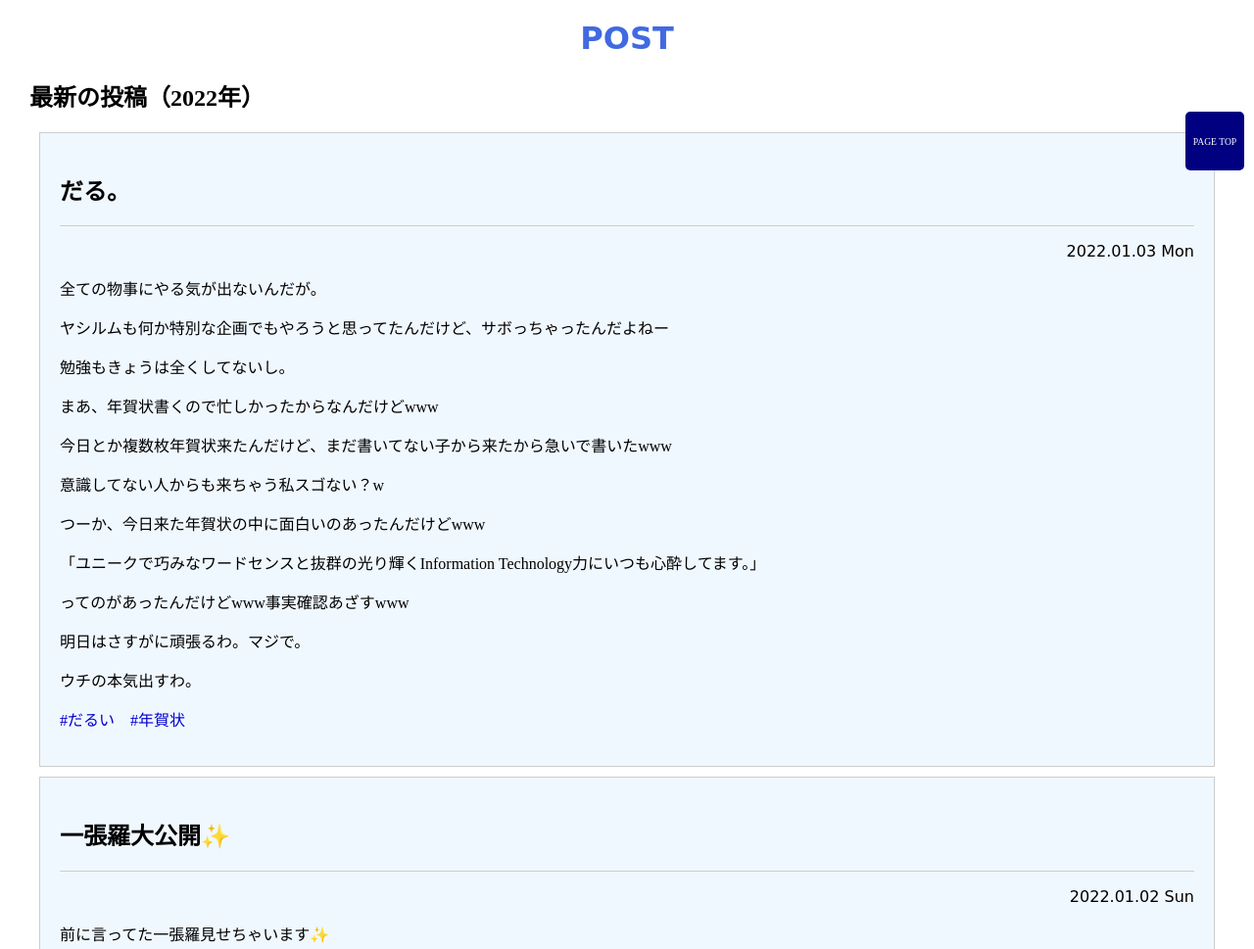
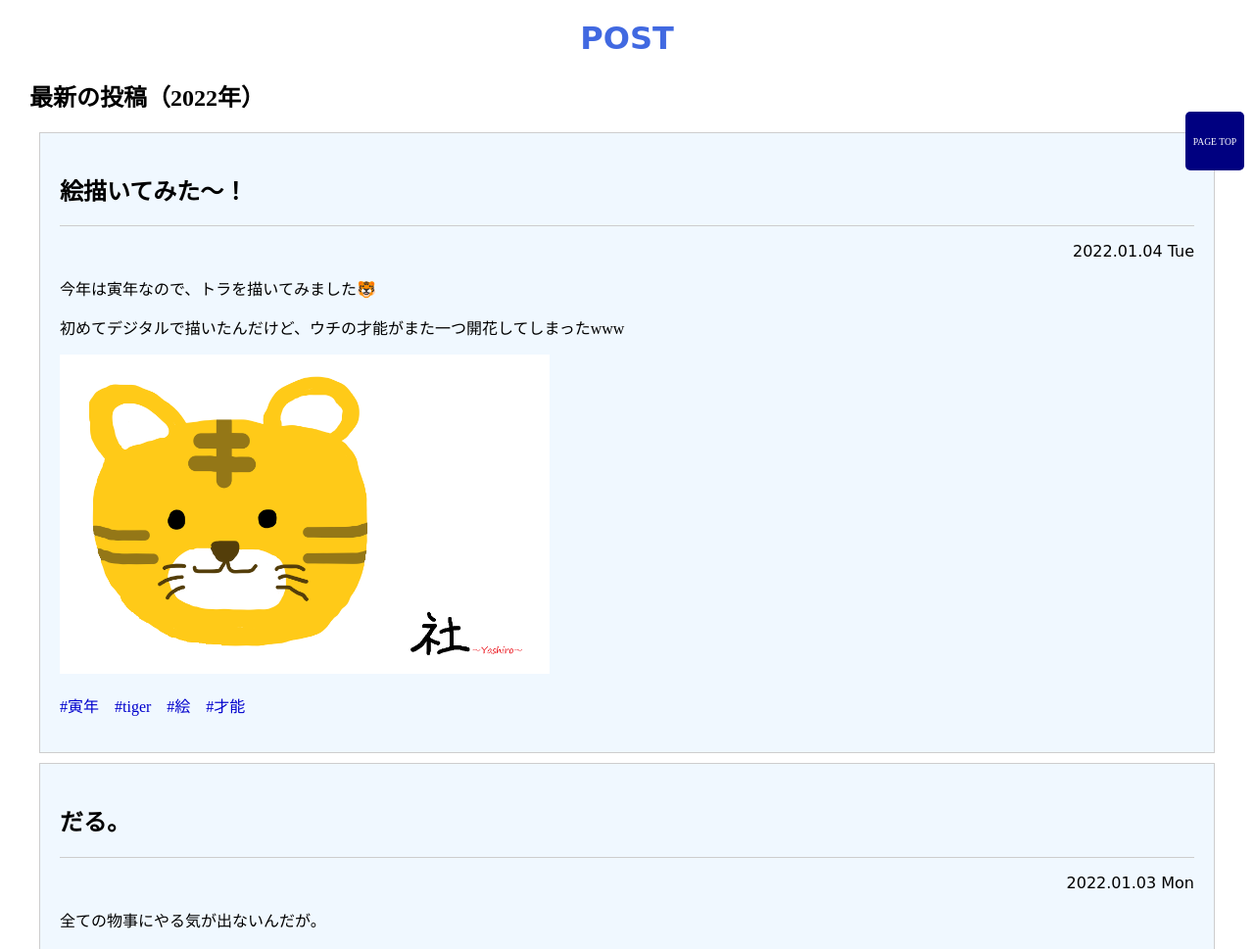
Before and after one commit to CurryDelicious/YashiroBlog, a plain HTML site: page index.html in a window 1280 px wide. Shown: the part 700-1669 px from the top of the page at 98% size. Drawn offline with nearby package versions, Linux system fonts and the light colour scheme.

Commit message:
Add files via upload

```diff
--- a/index.html
+++ b/index.html
@@ -31,6 +31,21 @@
         <div class="postspace">
             <h1>POST</h1>
             <h2>最新の投稿（2022年）</h2>
+
+            <div class="post">
+                <div class="title">
+                    <h2>絵描いてみた～！</h2> <!-- タイトル -->
+                </div>
+                <div class="date">
+                    <p>2022.01.04 Tue</p> <!-- 年月日・曜日 -->
+                </div>
+                <p>今年は寅年なので、トラを描いてみました🐯</p>
+                <p>初めてデジタルで描いたんだけど、ウチの才能がまた一つ開花してしまったwww</p>
+                <img src="tiger.png" width="500px">
+                <div class="hashtag">
+                    <p>#寅年　#tiger　#絵　#才能</p>
+                </div>
+            </div>
 
             <div class="post">
                 <div class="title">
```
Also changed, not shown: tiger.png (added).
